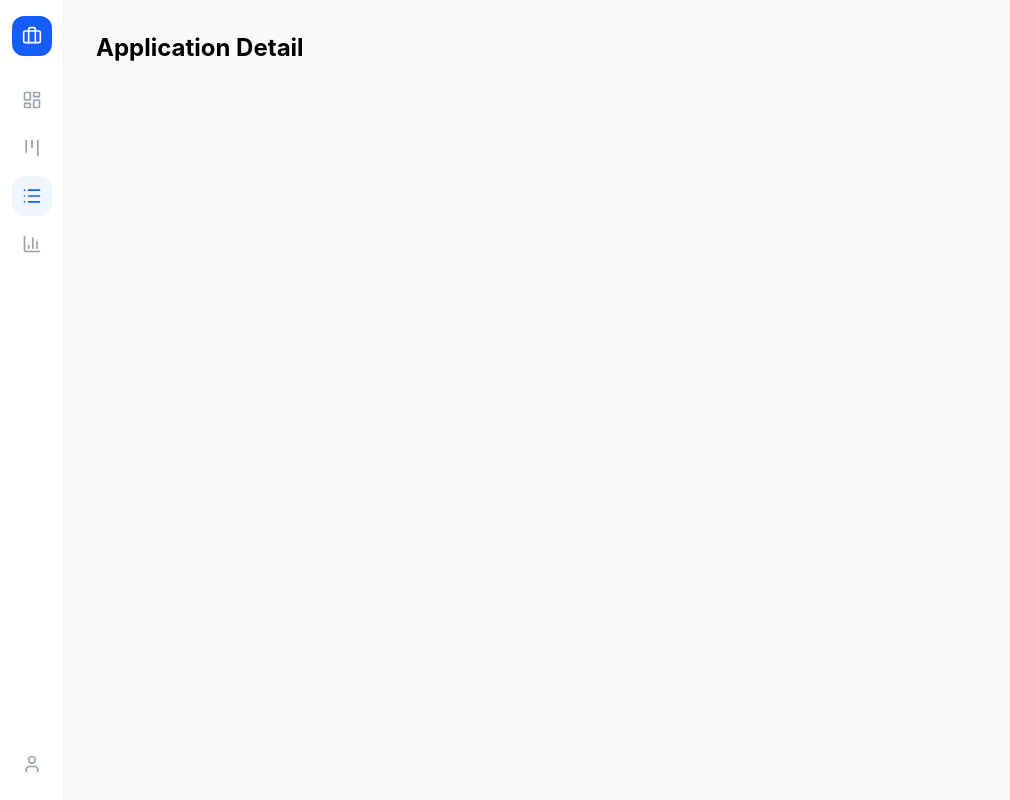
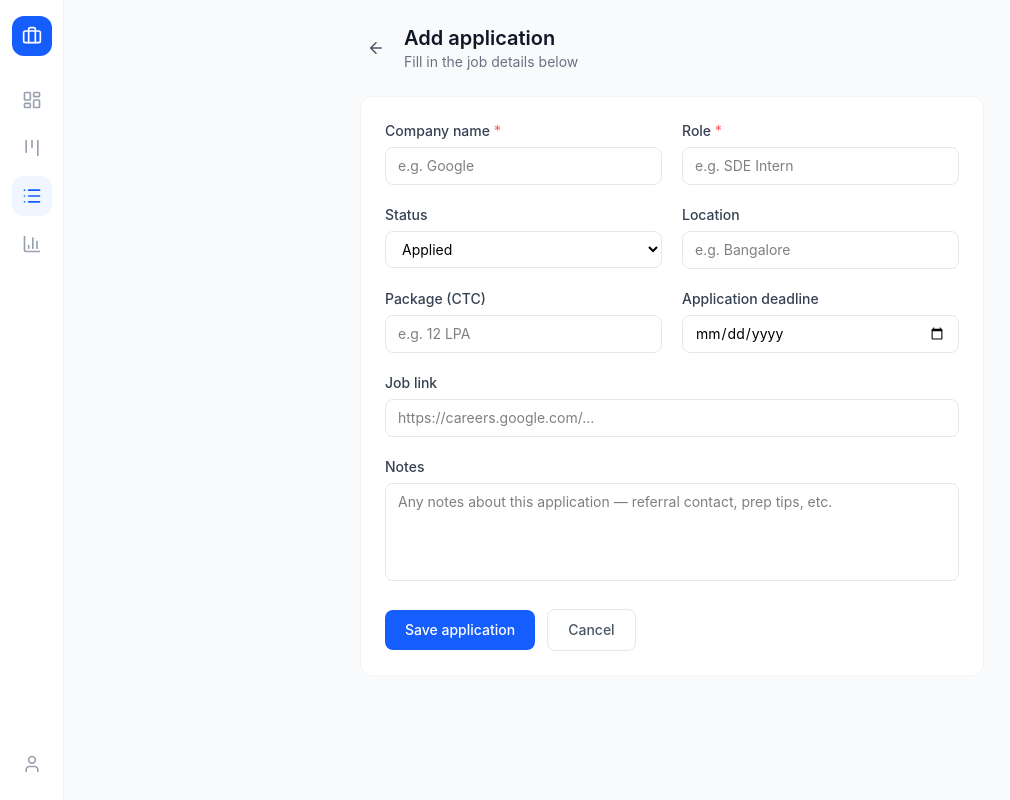
Before and after one commit to Suhaniupadhyay/job-application-tracker, a React (Vite) app in the folder client/: page /applications/new in a window 1280 px wide. Shown: the whole page, without its empty margins (0-1010 px from the left). Built offline with nearby package versions, Linux system fonts and the light colour scheme; sample sign-in values are in the browser's storage.

Commit message:
Add applicationform pagewith create and edit support

```diff
--- a/client/src/App.jsx
+++ b/client/src/App.jsx
@@ -7,6 +7,7 @@ import DashboardPage from './pages/DashboardPage'
 import KanbanPage from './pages/KanbanPage'
 import ApplicationsPage from './pages/ApplicationsPage'
 import ApplicationDetailPage from './pages/ApplicationDetailPage'
+import ApplicationFormPage from './pages/ApplicationFormPage'
 import AnalyticsPage from './pages/AnalyticsPage'
 import ProfilePage from './pages/ProfilePage'
 import NotFoundPage from './pages/NotFoundPage'
@@ -65,6 +66,23 @@ const App = () => {
           </ProtectedRoute>
         } />
 
+
+<Route path="/applications/new" element={
+  <ProtectedRoute>
+    <AppLayout>
+      <ApplicationFormPage />
+    </AppLayout>
+  </ProtectedRoute>
+} />
+
+<Route path="/applications/:id/edit" element={
+  <ProtectedRoute>
+    <AppLayout>
+      <ApplicationFormPage />
+    </AppLayout>
+  </ProtectedRoute>
+} />
+
         <Route path="/analytics" element={
           <ProtectedRoute>
             <AppLayout>
--- /dev/null
+++ b/client/src/pages/ApplicationFormPage.jsx
@@ -0,0 +1,260 @@
+import { useEffect } from 'react'
+import { useForm } from 'react-hook-form'
+import { zodResolver } from '@hookform/resolvers/zod'
+import { z } from 'zod'
+import { useNavigate, useParams } from 'react-router-dom'
+import { Loader2, ArrowLeft } from 'lucide-react'
+import {
+  useApplication,
+  useCreateApplication,
+  useUpdateApplication,
+} from '../hooks/useApplications'
+
+// ─── Validation Schema ─────────────────────────────────────────
+const applicationSchema = z.object({
+  company: z.string().min(1, 'Company name is required'),
+  role: z.string().min(1, 'Role is required'),
+  status: z.enum(['Applied', 'Shortlisted', 'Interview', 'Offer', 'Rejected']),
+  location: z.string().optional(),
+  package: z.string().optional(),
+  jobLink: z.string().optional(),
+  deadline: z.string().optional(),
+  notes: z.string().optional(),
+})
+
+// ─── Reusable Field Components ─────────────────────────────────
+const Field = ({ label, error, required, children }) => (
+  <div className="flex flex-col gap-1.5">
+    <label className="text-sm font-medium text-gray-700">
+      {label} {required && <span className="text-red-400">*</span>}
+    </label>
+    {children}
+    {error && <p className="text-xs text-red-500">{error}</p>}
+  </div>
+)
+
+const Input = ({ error, ...props }) => (
+  <input
+    className={`w-full px-3 py-2 border rounded-lg text-sm outline-none transition-colors
+      ${error
+        ? 'border-red-400 focus:border-red-500'
+        : 'border-gray-200 focus:border-blue-500'
+      }`}
+    {...props}
+  />
+)
+
+const Select = ({ error, children, ...props }) => (
+  <select
+    className={`w-full px-3 py-2 border rounded-lg text-sm outline-none transition-colors bg-white
+      ${error
+        ? 'border-red-400 focus:border-red-500'
+        : 'border-gray-200 focus:border-blue-500'
+      }`}
+    {...props}
+  >
+    {children}
+  </select>
+)
+
+// ─── Main Form Page ────────────────────────────────────────────
+const ApplicationFormPage = () => {
+  const navigate = useNavigate()
+  const { id } = useParams()
+  const isEditMode = !!id
+
+  // Fetch existing application if in edit mode
+  const { data: existingData, isLoading: isFetching } = useApplication(
+    isEditMode ? id : null
+  )
+
+  const createApplication = useCreateApplication()
+  const updateApplication = useUpdateApplication()
+
+  const {
+    register,
+    handleSubmit,
+    formState: { errors },
+    reset,
+  } = useForm({
+    resolver: zodResolver(applicationSchema),
+    defaultValues: {
+      status: 'Applied',
+    },
+  })
+
+  // Pre-fill form when editing
+  useEffect(() => {
+    if (isEditMode && existingData?.data) {
+      const app = existingData.data
+      reset({
+        company: app.company,
+        role: app.role,
+        status: app.status,
+        location: app.location || '',
+        package: app.package || '',
+        jobLink: app.jobLink || '',
+        deadline: app.deadline
+          ? new Date(app.deadline).toISOString().split('T')[0]
+          : '',
+        notes: app.notes || '',
+      })
+    }
+  }, [existingData, isEditMode, reset])
+
+  const isLoading = createApplication.isPending || updateApplication.isPending
+
+  const onSubmit = (data) => {
+    // Remove empty optional fields
+    const cleanData = Object.fromEntries(
+      Object.entries(data).filter(([, v]) => v !== '')
+    )
+
+    if (isEditMode) {
+      updateApplication.mutate(
+        { id, data: cleanData },
+        { onSuccess: () => navigate(`/applications/${id}`) }
+      )
+    } else {
+      createApplication.mutate(cleanData, {
+        onSuccess: () => navigate('/applications'),
+      })
+    }
+  }
+
+  if (isFetching) {
+    return (
+      <div className="flex items-center justify-center min-h-screen">
+        <div className="w-8 h-8 border-2 border-blue-600 border-t-transparent rounded-full animate-spin" />
+      </div>
+    )
+  }
+
+  return (
+    <div className="p-6 max-w-2xl mx-auto">
+
+      {/* Header */}
+      <div className="flex items-center gap-3 mb-6">
+        <button
+          onClick={() => navigate(-1)}
+          className="w-8 h-8 flex items-center justify-center rounded-lg hover:bg-gray-100 transition-colors"
+        >
+          <ArrowLeft size={18} className="text-gray-600" />
+        </button>
+        <div>
+          <h1 className="text-xl font-semibold text-gray-900">
+            {isEditMode ? 'Edit application' : 'Add application'}
+          </h1>
+          <p className="text-sm text-gray-500">
+            {isEditMode ? 'Update the details below' : 'Fill in the job details below'}
+          </p>
+        </div>
+      </div>
+
+      {/* Form */}
+      <div className="bg-white border border-gray-100 rounded-xl p-6">
+        <form onSubmit={handleSubmit(onSubmit)} className="flex flex-col gap-5">
+
+          {/* Required fields */}
+          <div className="grid grid-cols-1 md:grid-cols-2 gap-5">
+            <Field label="Company name" error={errors.company?.message} required>
+              <Input
+                placeholder="e.g. Google"
+                error={errors.company}
+                {...register('company')}
+              />
+            </Field>
+
+            <Field label="Role" error={errors.role?.message} required>
+              <Input
+                placeholder="e.g. SDE Intern"
+                error={errors.role}
+                {...register('role')}
+              />
+            </Field>
+          </div>
+
+          <div className="grid grid-cols-1 md:grid-cols-2 gap-5">
+            <Field label="Status" error={errors.status?.message}>
+              <Select error={errors.status} {...register('status')}>
+                <option value="Applied">Applied</option>
+                <option value="Shortlisted">Shortlisted</option>
+                <option value="Interview">Interview</option>
+                <option value="Offer">Offer</option>
+                <option value="Rejected">Rejected</option>
+              </Select>
+            </Field>
+
+            <Field label="Location" error={errors.location?.message}>
+              <Input
+                placeholder="e.g. Bangalore"
+                error={errors.location}
+                {...register('location')}
+              />
+            </Field>
+          </div>
+
+          <div className="grid grid-cols-1 md:grid-cols-2 gap-5">
+            <Field label="Package (CTC)" error={errors.package?.message}>
+              <Input
+                placeholder="e.g. 12 LPA"
+                error={errors.package}
+                {...register('package')}
+              />
+            </Field>
+
+            <Field label="Application deadline" error={errors.deadline?.message}>
+              <Input
+                type="date"
+                error={errors.deadline}
+                {...register('deadline')}
+              />
+            </Field>
+          </div>
+
+          <Field label="Job link" error={errors.jobLink?.message}>
+            <Input
+              placeholder="https://careers.google.com/..."
+              error={errors.jobLink}
+              {...register('jobLink')}
+            />
+          </Field>
+
+          <Field label="Notes" error={errors.notes?.message}>
+            <textarea
+              placeholder="Any notes about this application — referral contact, prep tips, etc."
+              rows={4}
+              className="w-full px-3 py-2 border border-gray-200 rounded-lg text-sm outline-none
+                focus:border-blue-500 transition-colors resize-none"
+              {...register('notes')}
+            />
+          </Field>
+
+          {/* Actions */}
+          <div className="flex items-center gap-3 pt-2">
+            <button
+              type="submit"
+              disabled={isLoading}
+              className="flex items-center gap-2 px-5 py-2.5 bg-blue-600 text-white rounded-lg
+                text-sm font-medium hover:bg-blue-700 transition-colors
+                disabled:opacity-60 disabled:cursor-not-allowed"
+            >
+              {isLoading && <Loader2 size={15} className="animate-spin" />}
+              {isEditMode ? 'Update application' : 'Save application'}
+            </button>
+            <button
+              type="button"
+              onClick={() => navigate(-1)}
+              className="px-5 py-2.5 border border-gray-200 text-gray-600 rounded-lg
+                text-sm font-medium hover:bg-gray-50 transition-colors"
+            >
+              Cancel
+            </button>
+          </div>
+        </form>
+      </div>
+    </div>
+  )
+}
+
+export default ApplicationFormPage
```
